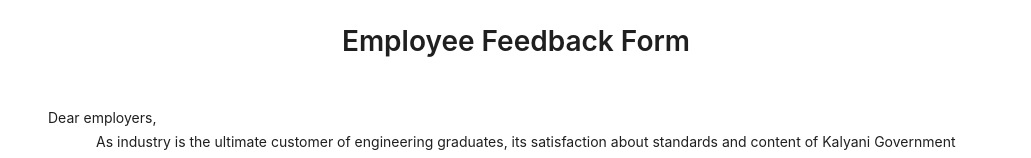
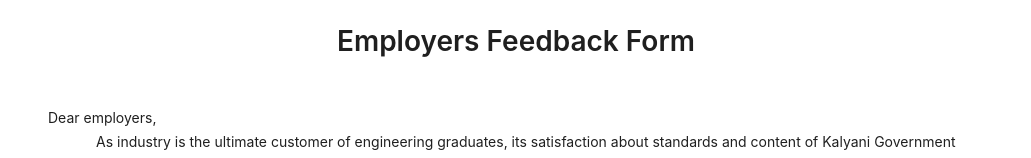
Before and after one commit to Phoenix-031/Feedback_KGEC, a Next.js app: page /form/employers in a window 1280 px wide. Shown: the top 158 px of the page, without its empty margins (124-1155 px from the left). Built offline with nearby package versions, Linux system fonts and the light colour scheme; no server answers.

Commit message:
spelling fix

```diff
--- a/src/app/form/employers/page.tsx
+++ b/src/app/form/employers/page.tsx
@@ -49,7 +49,7 @@
           fontSize: '1.75rem',
         }}
       >
-        Employee Feedback Form
+        Employers Feedback Form
       </Title>
 
       <div
```
